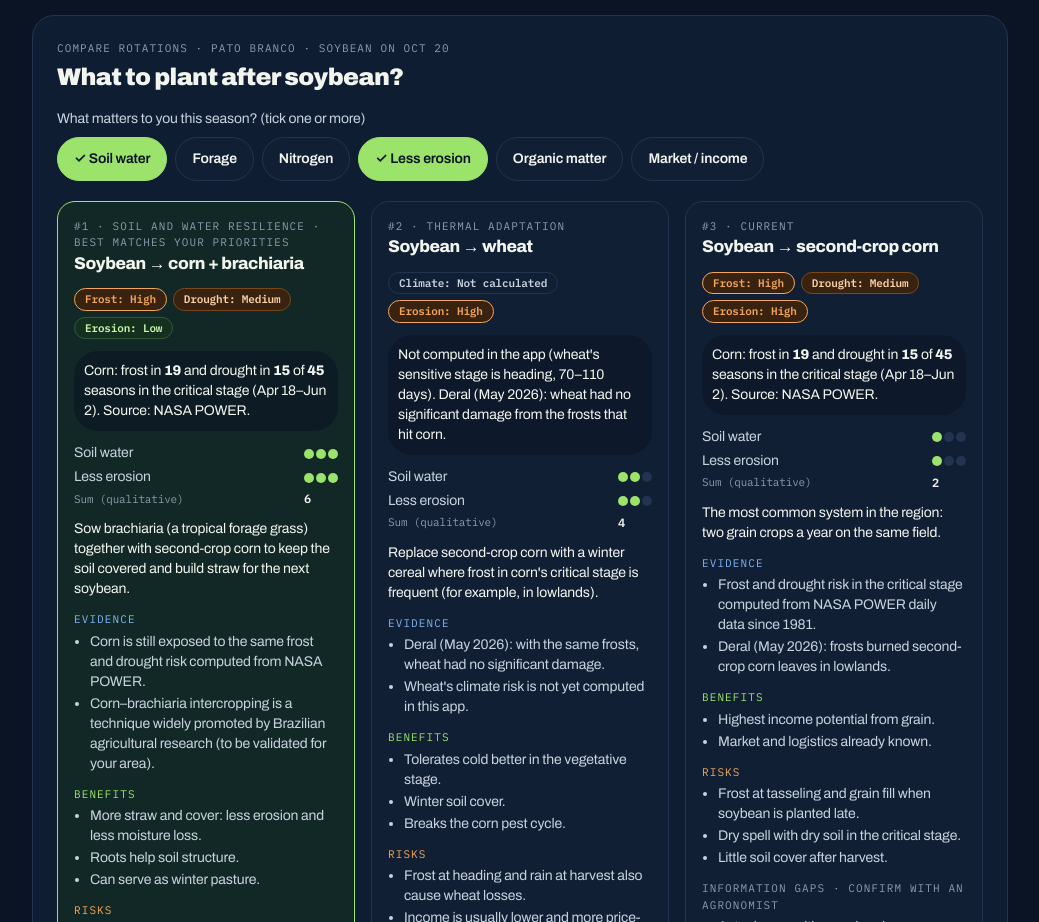
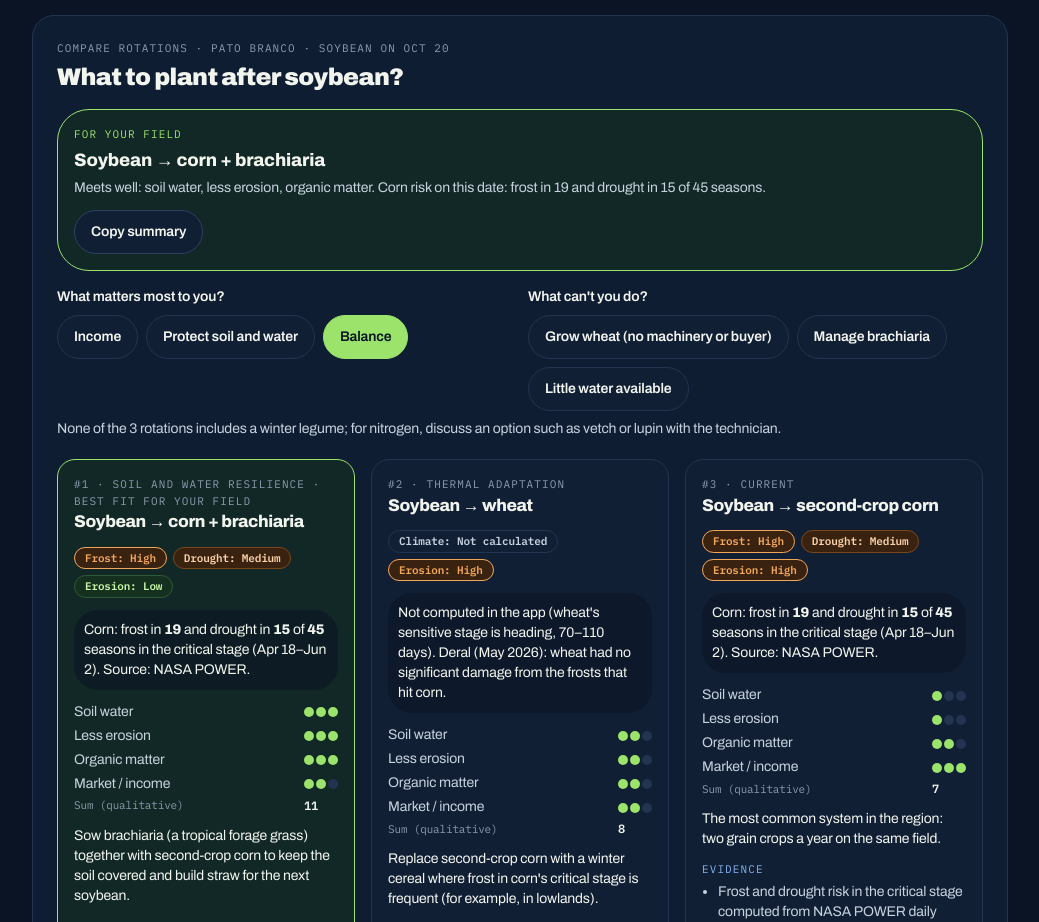
Before and after one commit to HelenaCarrano/houston_we_have_a_harvest, a Next.js app: page / in a window 1280 px wide. Shown: the part 1878-2800 px from the top of the page, without its empty margins (120-1159 px from the left). Built offline with nearby package versions, Linux system fonts and the light colour scheme.

Commit message:
feat: painel 'Seu campo' com foco, restrições do agricultor e copiar resumo

```diff
--- a/src/components/gt/Rotacoes.tsx
+++ b/src/components/gt/Rotacoes.tsx
@@ -2,8 +2,21 @@
 
 import { useState } from "react";
 import type { DataView } from "@/lib/view-data";
-import { ROTACOES, PRIORIDADES, NOTA_NITROGENIO, REGRA_ORDEM, type Prioridade } from "@/lib/rotacoes";
+import {
+  ROTACOES,
+  PRIORIDADES,
+  FOCOS,
+  RESTRICOES,
+  MOTIVO_BLOQUEIO,
+  NOTA_NITROGENIO,
+  REGRA_ORDEM,
+  ordenarRotacoes,
+  prioridadesDoCampo,
+  type Foco,
+  type Restricao,
+} from "@/lib/rotacoes";
 import { NIVEL_EN, fmtDia, useLang, useT } from "@/lib/i18n";
+
 
 type Nivel = "Baixo" | "Médio" | "Alto";
 const PESO_NIVEL: Record<Nivel, number> = { Baixo: 0, Médio: 1, Alto: 2 };
@@ -69,20 +82,66 @@ export function Rotacoes({
   const t = useT();
   const lang = useLang();
   const dia = (x: string) => fmtDia(x, lang);
-  const [prios, setPrios] = useState<Prioridade[]>(["agua", "erosao"]);
-  const toggle = (p: Prioridade) => setPrios((xs) => (xs.includes(p) ? xs.filter((x) => x !== p) : [...xs, p]));
+  const [foco, setFoco] = useState<Foco>("equilibrio");
+  const [restricoes, setRestricoes] = useState<Restricao[]>([]);
+  const [copiado, setCopiado] = useState(false);
+  const toggle = (k: Restricao) =>
+    setRestricoes((xs) => (xs.includes(k) ? xs.filter((x) => x !== k) : [...xs, k]));
+  const prios = prioridadesDoCampo(foco, restricoes);
 
   const geada = baixada ? d.geadaBaixada : d.geada;
   const nivelGeada = nivelPorFreq(geada.frequencia);
   const nivelSeca = nivelPorFreq(d.seca.frequencia);
   const nivelClimaMilho: Nivel = PESO_NIVEL[nivelGeada] >= PESO_NIVEL[nivelSeca] ? nivelGeada : nivelSeca;
 
-  const avaliadas = ROTACOES.map((r) => {
-    const soma = prios.reduce((s, p) => s + r.atende[p], 0);
-    const risco = r.riscoCalculado ? PESO_NIVEL[nivelClimaMilho] : 1; // trigo: não calculado → neutro no desempate
-    return { r, soma, risco };
-  }).sort((a, b) => b.soma - a.soma || a.risco - b.risco);
+  // trigo: risco não calculado → neutro (1) no desempate
+  const riscoPorRotacao = Object.fromEntries(
+    ROTACOES.map((r) => [r.id, r.riscoCalculado ? PESO_NIVEL[nivelClimaMilho] : 1]),
+  ) as Record<(typeof ROTACOES)[number]["id"], number>;
+  const avaliadas = ordenarRotacoes(ROTACOES, prios, restricoes, riscoPorRotacao).map((o) => ({
+    r: ROTACOES.find((q) => q.id === o.id)!,
+    soma: o.soma,
+    bloqueios: o.bloqueios,
+  }));
   const melhor = avaliadas[0];
+  const descartadas = avaliadas.filter((a) => a.bloqueios.length > 0);
+  const txt = (r: (typeof ROTACOES)[number]) => (lang === "en" ? r.en : r.pt);
+  const fortes = prios.filter((p) => melhor.r.atende[p] === 3).map((p) => PRIORIDADES.find((q) => q.id === p)!);
+  const motivo =
+    fortes.length > 0
+      ? t("Atende bem: ", "Meets well: ") + fortes.map((p) => t(p.pt, p.en).toLowerCase()).join(", ") + "."
+      : t("Melhor soma entre as opções que você consegue fazer.", "Best total among the options you can do.");
+  const climaMilho = melhor.r.riscoCalculado
+    ? t(
+        ` Risco do milho nesta data: geada em ${geada.anosComEvento} e seca em ${d.seca.anosComEvento} de ${geada.totalAnos} safras.`,
+        ` Corn risk on this date: frost in ${geada.anosComEvento} and drought in ${d.seca.anosComEvento} of ${geada.totalAnos} seasons.`,
+      )
+    : "";
+  const descartadasTxt = descartadas
+    .map((a) => {
+      const k = a.bloqueios[0];
+      return `${txt(a.r).nome} (${t(MOTIVO_BLOQUEIO[k].pt, MOTIVO_BLOQUEIO[k].en)})`;
+    })
+    .join("; ");
+
+  const copiar = async () => {
+    const linhas = [
+      `weharvest · ${nomeLocal} · ${t("soja em", "soybean on")} ${dia(d.dataSoja)}${baixada ? " · " + t("baixada", "lowland") : ""}`,
+      `${t("Para o seu campo", "For your field")}: ${txt(melhor.r).nome}. ${motivo}${climaMilho}`,
+      ...avaliadas.map((a, i) => {
+        const k = a.bloqueios[0];
+        return `${i + 1}. ${txt(a.r).nome}${k ? " — " + t("não se aplica: ", "not applicable: ") + t(MOTIVO_BLOQUEIO[k].pt, MOTIVO_BLOQUEIO[k].en) : ""}`;
+      }),
+      `${t("Dados: NASA POWER, 1981–2025. Apoio à decisão, a validar com técnico.", "Data: NASA POWER, 1981–2025. Decision support, to be validated with an agronomist.")}`,
+    ];
+    try {
+      await navigator.clipboard.writeText(linhas.join("\n"));
+      setCopiado(true);
+      setTimeout(() => setCopiado(false), 2500);
+    } catch {
+      setCopiado(false);
+    }
+  };
 
   return (
     <section className="rounded-[22px] border border-gt-line bg-gt-card p-4 sm:p-6">
@@ -93,59 +152,107 @@ export function Rotacoes({
       </p>
       <h2 className="mt-1 text-2xl font-black">{t("O que plantar depois da soja?", "What to plant after soybean?")}</h2>
 
-      <div className="mt-4">
-        <p className="text-sm text-gt-muted">
-          {t(
-            "O que importa para você nesta safra? (marque uma ou mais)",
-            "What matters to you this season? (tick one or more)",
+      <div className="mt-4 rounded-2xl border border-gt-green bg-gt-safe-bg/60 p-4">
+        <p className="font-mono text-[11px] uppercase tracking-[0.1em] text-gt-green">
+          {t("Para o seu campo", "For your field")}
+        </p>
+        <p className="mt-1 text-lg font-extrabold">{txt(melhor.r).nome}</p>
+        <p className="mt-1 text-sm text-gt-muted">
+          {motivo}
+          {climaMilho}
+          {descartadas.length > 0 && (
+            <>
+              {" "}
+              {t("Fora da comparação:", "Not applicable to you:")} {descartadasTxt}.
+            </>
           )}
         </p>
-        <div
-          className="mt-2 flex flex-wrap gap-2"
-          role="group"
-          aria-label={t("Prioridades do agricultor", "Farmer priorities")}
+        <button
+          onClick={copiar}
+          className="mt-3 min-h-11 rounded-full border border-gt-btn-line bg-gt-card2 px-4 text-sm font-semibold text-gt-text hover:border-gt-faint"
         >
-          {PRIORIDADES.map((p) => {
-            const on = prios.includes(p.id);
-            return (
+          {copiado ? t("✓ Copiado", "✓ Copied") : t("Copiar resumo", "Copy summary")}
+        </button>
+        <span className="sr-only" role="status">
+          {copiado ? t("Resumo copiado", "Summary copied") : ""}
+        </span>
+      </div>
+
+      <div className="mt-4 grid gap-4 md:grid-cols-2">
+        <div>
+          <p className="text-sm font-semibold">{t("O que pesa mais para você?", "What matters most to you?")}</p>
+          <div className="mt-2 flex flex-wrap gap-2" role="radiogroup" aria-label={t("O que pesa mais", "What matters most")}>
+            {FOCOS.map((f) => (
               <button
-                key={p.id}
-                aria-pressed={on}
-                onClick={() => toggle(p.id)}
+                key={f.id}
+                role="radio"
+                aria-checked={foco === f.id}
+                onClick={() => setFoco(f.id)}
                 className={`min-h-11 rounded-full border px-4 text-sm font-semibold ${
-                  on ? "border-gt-green bg-gt-green text-gt-bg" : "border-gt-line bg-gt-card2 text-gt-text hover:border-gt-btn-line"
+                  foco === f.id
+                    ? "border-gt-green bg-gt-green text-gt-bg"
+                    : "border-gt-line bg-gt-card2 text-gt-text hover:border-gt-btn-line"
                 }`}
               >
-                {on ? "✓ " : ""}
-                {t(p.pt, p.en)}
+                {t(f.pt, f.en)}
               </button>
-            );
-          })}
+            ))}
+          </div>
         </div>
-        {prios.includes("nitrogenio") && (
-          <p className="mt-2 rounded-xl border border-gt-frost-line bg-gt-frost-bg p-3 text-sm text-gt-frost-text">
-            {t(NOTA_NITROGENIO.pt, NOTA_NITROGENIO.en)}
-          </p>
-        )}
+        <div>
+          <p className="text-sm font-semibold">{t("O que você não consegue fazer?", "What can't you do?")}</p>
+          <div className="mt-2 flex flex-wrap gap-2" role="group" aria-label={t("Restrições", "Constraints")}>
+            {RESTRICOES.map((k) => {
+              const on = restricoes.includes(k.id);
+              return (
+                <button
+                  key={k.id}
+                  aria-pressed={on}
+                  onClick={() => toggle(k.id)}
+                  className={`min-h-11 rounded-full border px-4 text-sm font-semibold ${
+                    on
+                      ? "border-gt-orange bg-gt-risk-bg text-gt-risk-text"
+                      : "border-gt-line bg-gt-card2 text-gt-text hover:border-gt-btn-line"
+                  }`}
+                >
+                  {on ? "✕ " : ""}
+                  {t(k.pt, k.en)}
+                </button>
+              );
+            })}
+          </div>
+        </div>
       </div>
+      <p className="mt-2 text-sm text-gt-muted">{t(NOTA_NITROGENIO.pt, NOTA_NITROGENIO.en)}</p>
 
       <ol className="mt-5 grid gap-4 lg:grid-cols-3">
-        {avaliadas.map(({ r, soma }, i) => {
+        {avaliadas.map(({ r, soma, bloqueios }, i) => {
           const x = lang === "en" ? r.en : r.pt;
-          const destaque = r.id === melhor.r.id && prios.length > 0;
+          const destaque = r.id === melhor.r.id;
+          const fora = bloqueios.length > 0;
           return (
             <li
               key={r.id}
               className={`flex flex-col gap-3 rounded-[18px] border p-4 motion-safe:transition-colors ${
-                destaque ? "border-gt-green bg-gt-safe-bg/60" : "border-gt-line bg-gt-card2"
+                fora
+                  ? "border-gt-line bg-gt-card2 opacity-70"
+                  : destaque
+                    ? "border-gt-green bg-gt-safe-bg/60"
+                    : "border-gt-line bg-gt-card2"
               }`}
             >
               <div>
                 <p className="font-mono text-[11px] uppercase tracking-[0.1em] text-gt-faint">
                   #{i + 1} · {x.rotulo}
-                  {destaque ? ` · ${t("mais alinhada às prioridades", "best matches your priorities")}` : ""}
+                  {destaque && !fora ? ` · ${t("mais alinhada ao seu campo", "best fit for your field")}` : ""}
                 </p>
                 <h3 className="text-[17px] font-extrabold">{x.nome}</h3>
+                {fora && (
+                  <p className="mt-1 rounded-lg border border-gt-risk-line bg-gt-risk-bg p-2 text-sm text-gt-risk-text">
+                    {t("Não se aplica ao seu campo: ", "Not applicable to your field: ")}
+                    {t(MOTIVO_BLOQUEIO[bloqueios[0]].pt, MOTIVO_BLOQUEIO[bloqueios[0]].en)}.
+                  </p>
+                )}
               </div>
 
               <div className="flex flex-wrap gap-1.5">
--- a/src/lib/rotacoes.ts
+++ b/src/lib/rotacoes.ts
@@ -199,11 +199,94 @@ export const NOTA_NITROGENIO = {
 
 export const REGRA_ORDEM = {
   pt:
-    "Ordem: soma de quanto cada rotação atende às prioridades marcadas (1 = pouco, 3 = bem; qualitativo). " +
+    "Ordem: rotações que você consegue fazer primeiro; depois, soma de quanto cada uma atende ao que pesa mais para você (1 = pouco, 3 = bem; qualitativo). " +
     "Empate: menor risco climático primeiro. As prioridades não mudam os números de risco. " +
     "Nível de risco (Metodologia): Baixo até 1 em 10 anos, Médio 2 ou 3, Alto 4 ou mais.",
   en:
-    "Order: sum of how well each rotation meets the ticked priorities (1 = little, 3 = well; qualitative). " +
+    "Order: rotations you can do first; then the sum of how well each meets what matters most to you (1 = little, 3 = well; qualitative). " +
     "Ties: lower climate risk first. Priorities never change the risk numbers. " +
     "Risk level (methodology): Low up to 1 in 10 years, Medium 2 or 3, High 4 or more.",
 };
+
+// ---------------------------------------------------------------------------------------------
+// "Seu campo": o que pesa mais para o agricultor e o que ele NÃO consegue fazer.
+// Só muda a ORDEM e as etiquetas; os números de risco (geada, seca, dias sem cultura) nunca mudam.
+// Quais prioridades cada foco aplica é uma decisão QUALITATIVA, a validar com técnico.
+// ---------------------------------------------------------------------------------------------
+
+export type Foco = "renda" | "solo-agua" | "equilibrio";
+
+export const FOCOS: { id: Foco; pt: string; en: string; prioridades: Prioridade[] }[] = [
+  { id: "renda", pt: "Renda", en: "Income", prioridades: ["mercado"] },
+  {
+    id: "solo-agua",
+    pt: "Proteger o solo e a água",
+    en: "Protect soil and water",
+    prioridades: ["agua", "erosao", "materiaOrganica"],
+  },
+  {
+    id: "equilibrio",
+    pt: "Equilíbrio",
+    en: "Balance",
+    prioridades: ["agua", "erosao", "materiaOrganica", "mercado"],
+  },
+];
+
+export type Restricao = "semTrigo" | "semBraquiaria" | "poucaAgua";
+
+export const RESTRICOES: { id: Restricao; pt: string; en: string }[] = [
+  { id: "semTrigo", pt: "Plantar trigo (sem máquina ou comprador)", en: "Grow wheat (no machinery or buyer)" },
+  { id: "semBraquiaria", pt: "Manejar braquiária", en: "Manage brachiaria" },
+  { id: "poucaAgua", pt: "Pouca água disponível", en: "Little water available" },
+];
+
+/** Qual rotação cada restrição de "não consigo fazer" tira de cena (poucaAgua não tira nenhuma). */
+export const RESTRICAO_BLOQUEIA: Partial<Record<Restricao, Rotacao["id"]>> = {
+  semTrigo: "trigo",
+  semBraquiaria: "milho-braquiaria",
+};
+
+export const MOTIVO_BLOQUEIO: Record<"semTrigo" | "semBraquiaria", { pt: string; en: string }> = {
+  semTrigo: { pt: "sem máquina ou comprador de trigo", en: "no wheat machinery or buyer" },
+  semBraquiaria: { pt: "sem como manejar a braquiária", en: "no way to manage brachiaria" },
+};
+
+/** Prioridades efetivas: as do foco, mais "água" se o agricultor tem pouca água. */
+export function prioridadesDoCampo(foco: Foco, restricoes: Restricao[]): Prioridade[] {
+  const base = FOCOS.find((f) => f.id === foco)!.prioridades;
+  return restricoes.includes("poucaAgua") && !base.includes("agua") ? [...base, "agua"] : base;
+}
+
+export interface RotacaoOrdenada {
+  id: Rotacao["id"];
+  soma: number;
+  /** Restrições "não consigo" que tornam a rotação inaplicável. */
+  bloqueios: ("semTrigo" | "semBraquiaria")[];
+}
+
+/**
+ * Ordem: rotações aplicáveis primeiro; dentro de cada grupo, maior soma de prioridades;
+ * empate: menor risco climático. Nenhuma rotação é removida.
+ * `risco` = peso do risco climático por rotação (0 baixo, 1 médio, 2 alto).
+ */
+export function ordenarRotacoes(
+  rotacoes: Pick<Rotacao, "id" | "atende">[],
+  prioridades: Prioridade[],
+  restricoes: Restricao[],
+  risco: Record<Rotacao["id"], number>,
+): RotacaoOrdenada[] {
+  return rotacoes
+    .map((r) => ({
+      id: r.id,
+      soma: prioridades.reduce((s, p) => s + r.atende[p], 0),
+      bloqueios: (["semTrigo", "semBraquiaria"] as const).filter(
+        (k) => restricoes.includes(k) && RESTRICAO_BLOQUEIA[k] === r.id,
+      ),
+    }))
+    .sort(
+      (a, b) =>
+        Number(a.bloqueios.length > 0) - Number(b.bloqueios.length > 0) ||
+        b.soma - a.soma ||
+        risco[a.id] - risco[b.id],
+    );
+}
```
Also changed, not shown: 2 other files (tests, documents, lock files or other folders).
